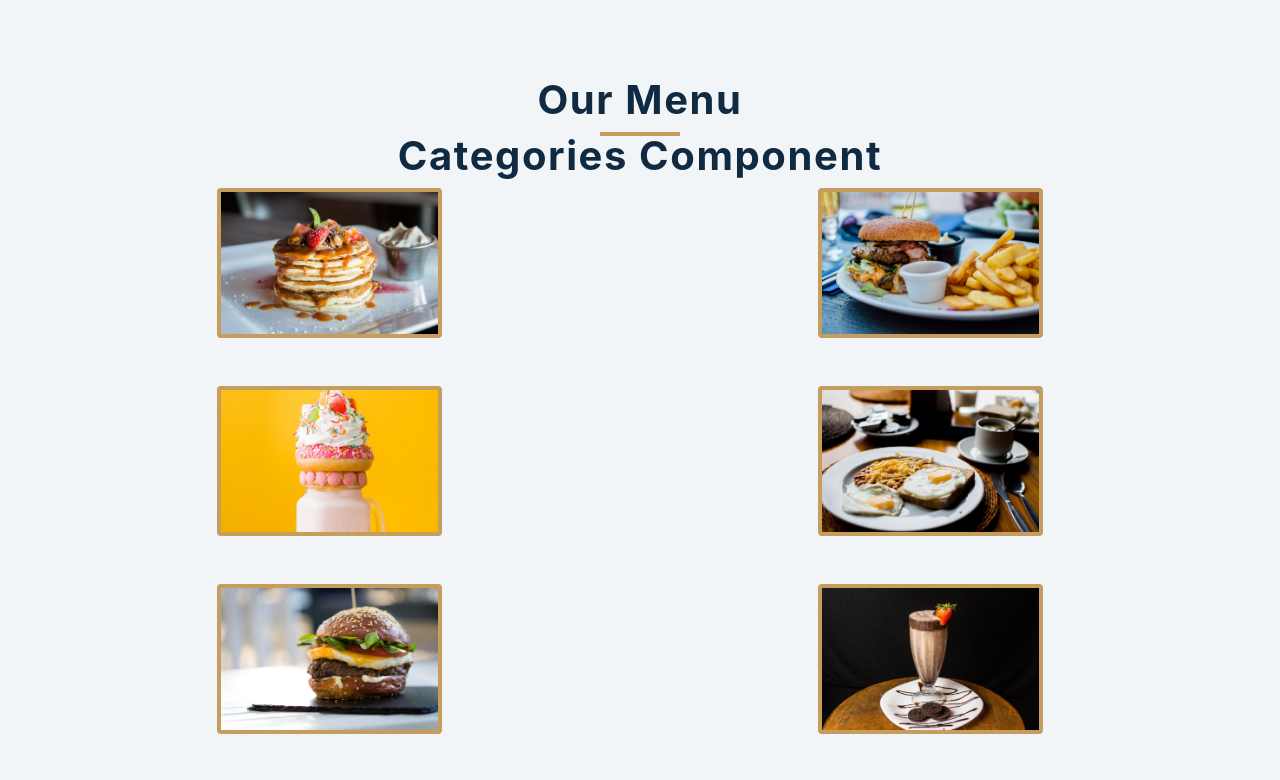
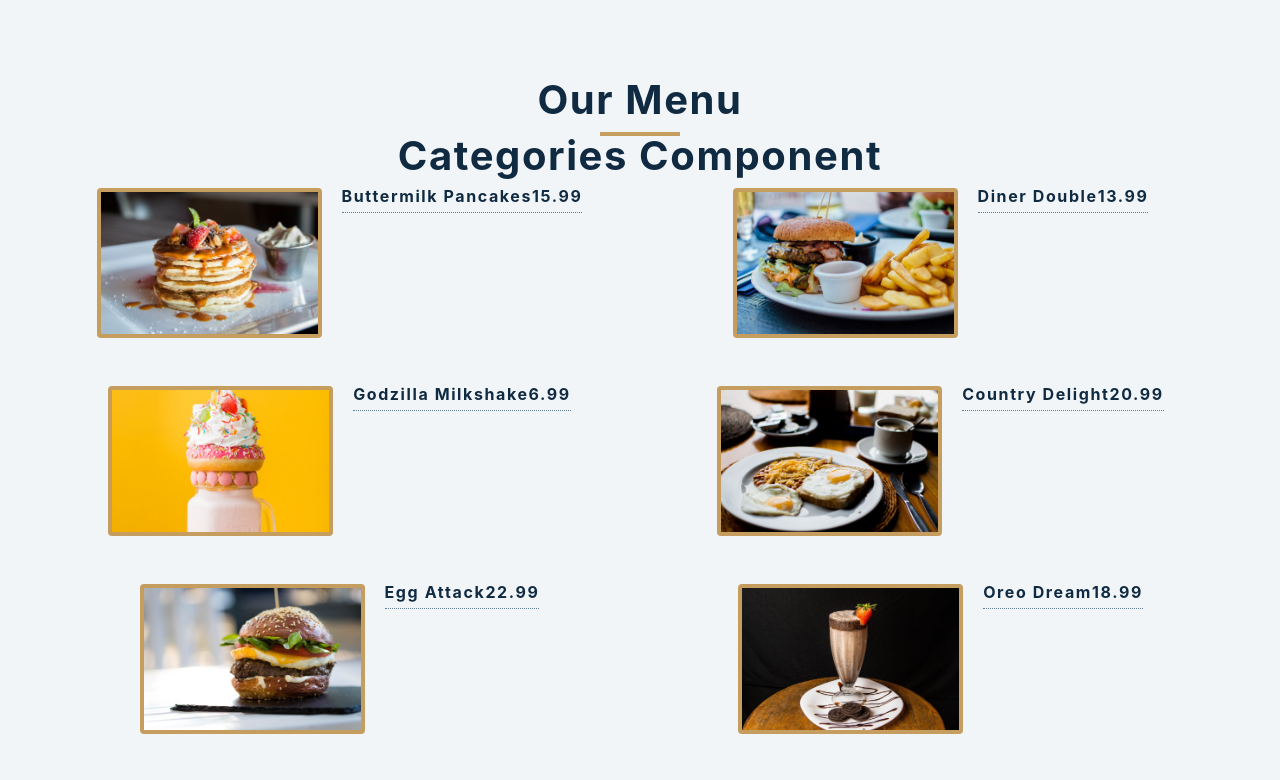
Before and after one commit to barksanto/react-projects, a React (Create React App) app in the folder 5-menu/setup/: page / in a window 1280 px wide. Shown: the top 780 px of the page. Built offline with nearby package versions, Linux system fonts and the light colour scheme.

Commit message:
destructure price and display to screen in component

```diff
--- a/5-menu/setup/src/Menu.js
+++ b/5-menu/setup/src/Menu.js
@@ -3,9 +3,15 @@ import React from 'react';
 const Menu = ({ items }) => {
   return <div className="section-center">
     {items.map((menuItem) => {
-      const { id, title, img, desc } = menuItem;
+      const { id, title, img, desc, price } = menuItem;
       return <article key={id} className="menu-item">
         <img className="photo" src={img} alt={title} />
+        <div className="item-info">
+          <header>
+            <h4>{title}</h4>
+            <h4>{price}</h4>
+          </header>
+        </div>
       </article>
     })}
   </div>;
```
